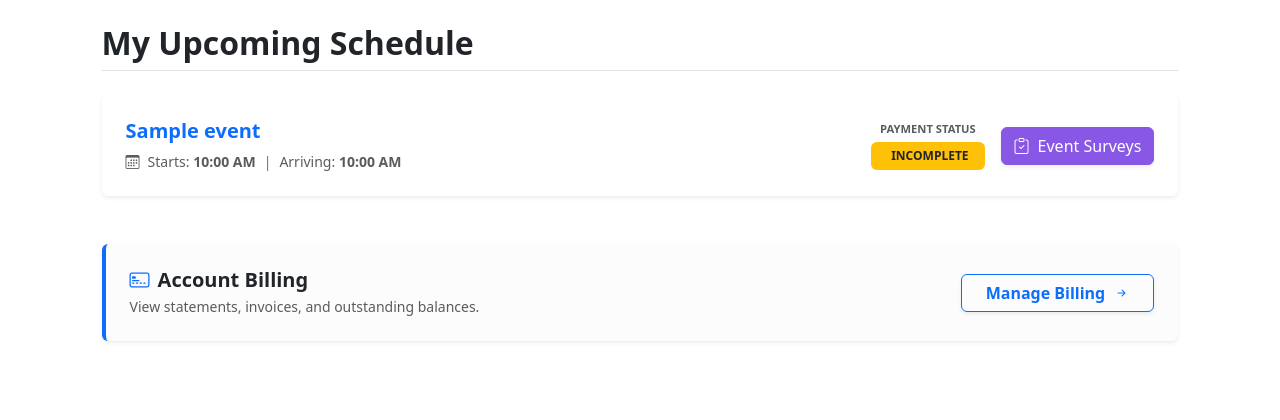
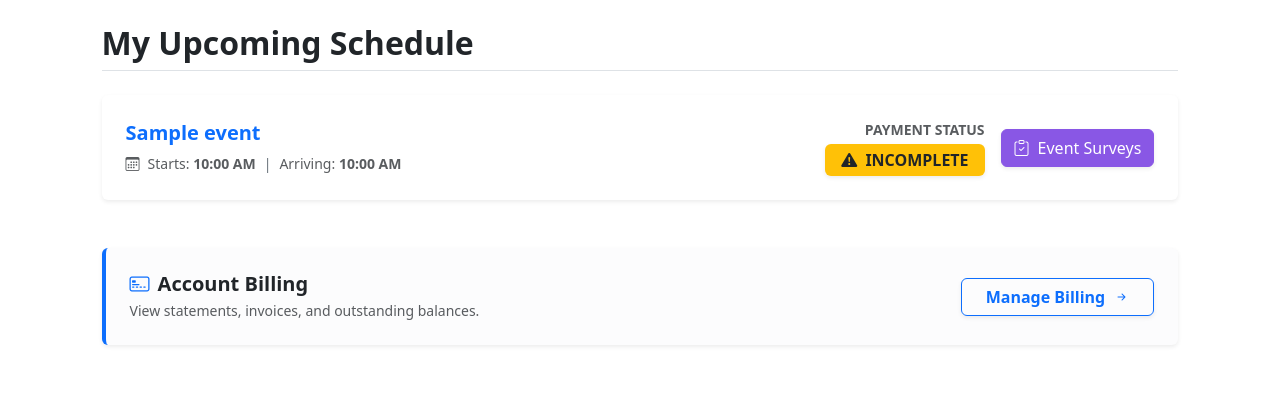
Before and after one commit to KasenFudge/ageofclaritas-webapp, a Django app: template accounts/templates/accounts/upcoming_events.html in a window 1280 px wide. Shown: the part 76-496 px from the top of the page. Run offline with Django 5.2, Linux system fonts and the light colour scheme; the template is opened without the code that fills it: most values are stand-ins (such as "Sample title", 1, 10 or a date in 2020).

Commit message:
Styling electric boogaloo

```diff
--- a/accounts/templates/accounts/upcoming_events.html
+++ b/accounts/templates/accounts/upcoming_events.html
@@ -31,17 +31,19 @@
               </div>
               <div class="d-flex align-items-center gap-3">
                 {# --- Column 2: Account Financial Status --- #}
-                <div class="text-center">
-                  <small class="text-uppercase text-muted fw-bold d-block mb-1"
-                         style="font-size: 0.7rem;
-                                tracking-wide">Payment Status</small>
-                  {% if event.payment_complete %}
-                    <span class="badge bg-success px-3 py-2 text-uppercase fw-bold">
-                      <i class="bi bi-check-circle-fill me-1"></i> Complete
+                <div class="text-md-end" style="min-width: 140px;">
+                  <small class="text-muted d-block mb-1 text-uppercase fw-bold text-xs">Payment Status</small>
+                  {% if reg.is_refunded %}
+                    <span class="badge bg-primary text-white px-3 py-2 fs-6 shadow-sm w-100 text-center">
+                      <i class="bi bi-arrow-counterclockwise me-1"></i> REFUNDED
+                    </span>
+                  {% elif reg.is_paid %}
+                    <span class="badge bg-success px-3 py-2 fs-6 shadow-sm w-100 text-center">
+                      <i class="bi bi-check-circle-fill me-1"></i> COMPLETE
                     </span>
                   {% else %}
-                    <span class="badge bg-warning text-dark px-3 py-2 text-uppercase fw-bold">
-                      <i class="bi bi-exclaim-triangle-fill me-1"></i> Incomplete
+                    <span class="badge bg-warning text-dark px-3 py-2 fs-6 shadow-sm w-100 text-center">
+                      <i class="bi bi-exclamation-triangle-fill me-1"></i> INCOMPLETE
                     </span>
                   {% endif %}
                 </div>
```
